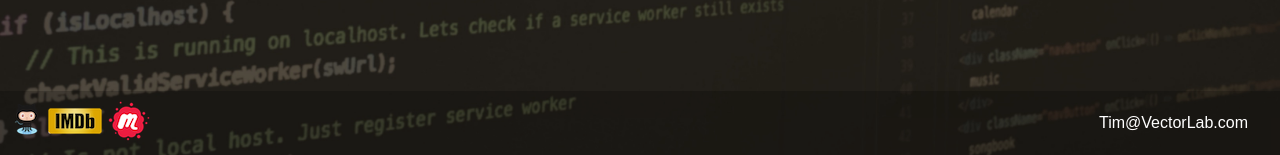
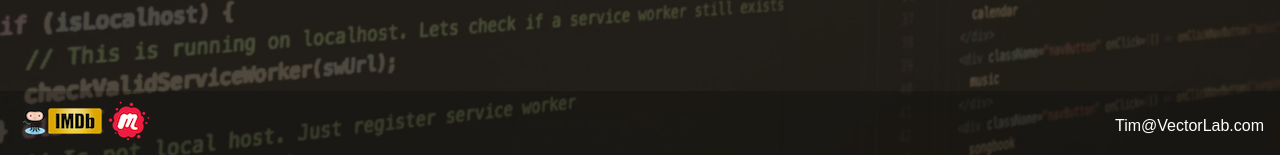
Before and after one commit to TimothyJohnK/tim_code, a React (Create React App) app: page / in a window 1280 px wide. Shown: the part 645-800 px from the top of the page. Built offline with nearby package versions, Linux system fonts and the light colour scheme.

Commit message:
removed flex from footer; absolute positioned

```diff
--- a/src/App.css
+++ b/src/App.css
@@ -69,11 +69,9 @@ body {
 .github {
     margin-left: 0.5em;
     height: 40px;
-    /*actual size 32px*/
     width: 50px;
-    /*actual size 38px*/
-    flex: 1;
-    display: block;
+    position: absolute;
+    left: 0.5em;
 }
 
 .imdb {
@@ -87,8 +85,9 @@ body {
 }
 
 .email {
-    flex: 1;
-    margin-right: 2em;
+    position: absolute;
+    right: 1em;
+    bottom: 20px;
     text-decoration: none;
     color: white;
 }
```
